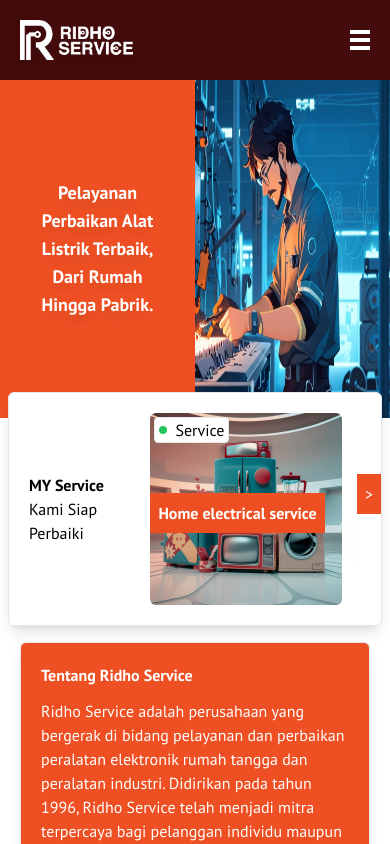
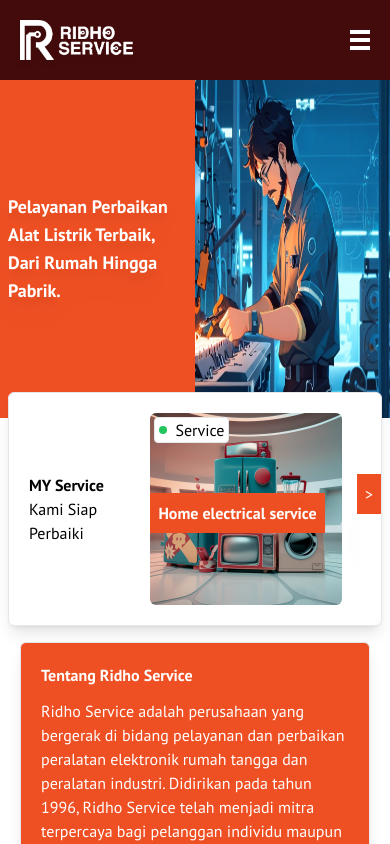
Before and after one commit to fikriarp/ridho-service, a React (Vite) app: page / in a window 390 px wide. Shown: the top 844 px of the page. Built offline with nearby package versions, Linux system fonts and the light colour scheme.

Commit message:
baner title update

```diff
--- a/src/Components/Banner.jsx
+++ b/src/Components/Banner.jsx
@@ -4,8 +4,8 @@ import Service from "./Service";
 function Banner() {
   return (
     <div id="home" className="relative">
-      <div className="absolute bg-[#ef5023]  h-[40vh] lg:h-[65vh] w-[50%] flex items-center text-center lg:text-left">
-        <h1 className="text-white drop-shadow-xl text-lg md:text-2xl lg:text-4xl font-bold p-10">
+      <div className="absolute bg-[#ef5023]  h-[40vh] lg:h-[65vh] w-[50%] flex items-center text-left">
+        <h1 className="text-white drop-shadow-xl text-lg md:text-2xl lg:text-4xl font-bold p-2 lg:p-10">
           Pelayanan Perbaikan Alat Listrik Terbaik, Dari Rumah Hingga Pabrik.
         </h1>
       </div>
```
